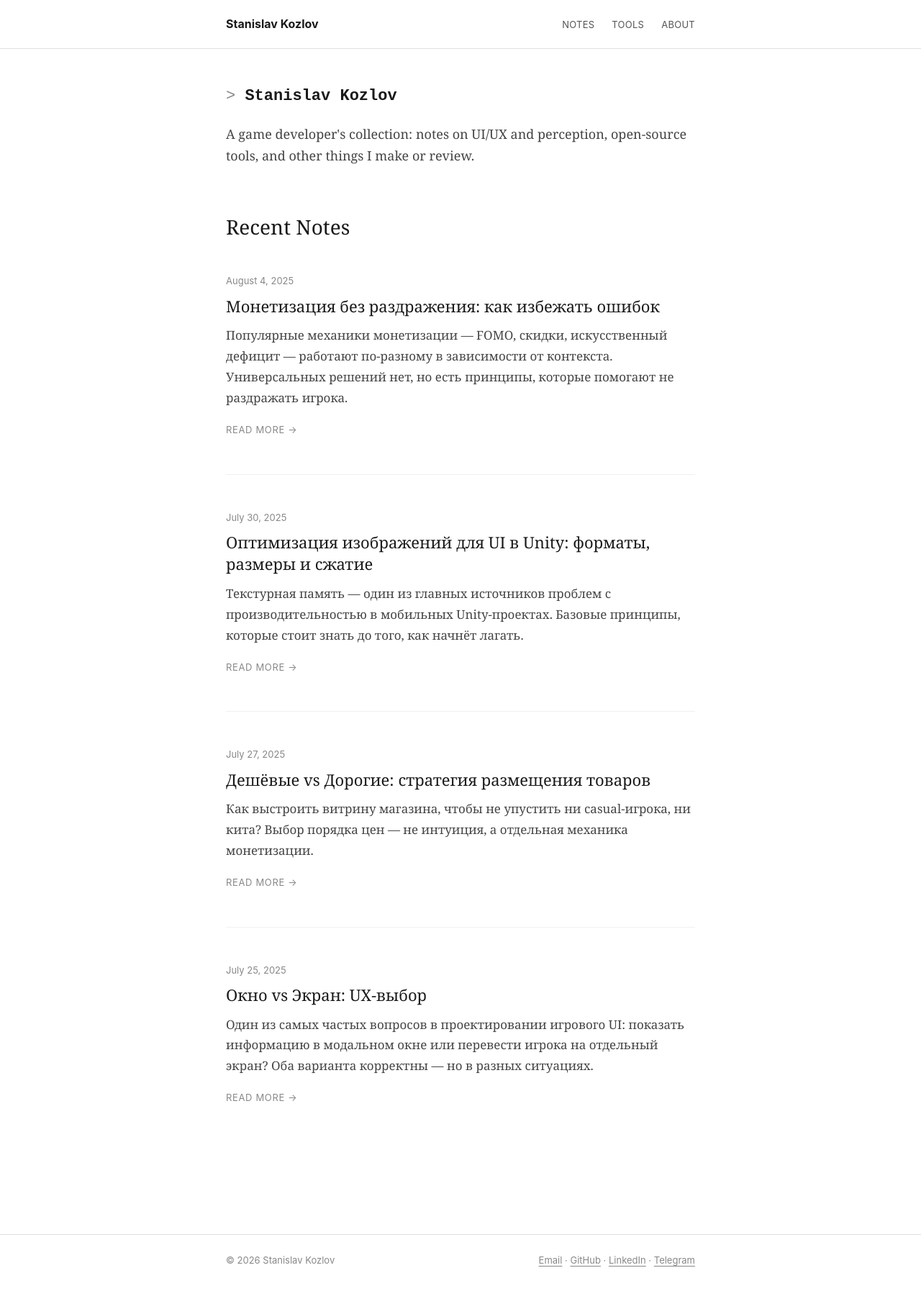
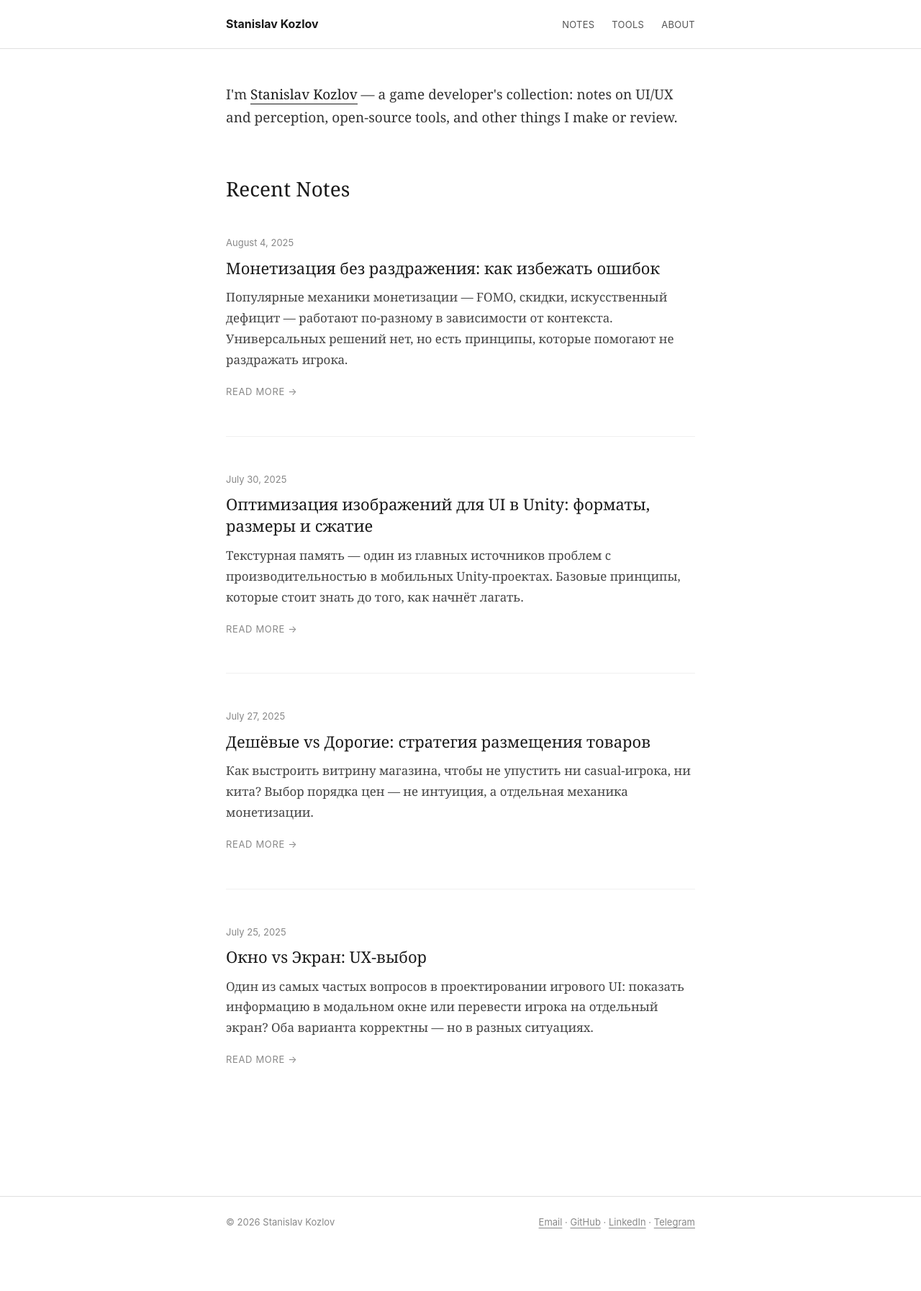
Before and after one commit to LLarean/llarean.github.io, a Jekyll site: the page built from index.html, in a window 1280 px wide. Shown: the whole page at 72% size. Built offline with Jekyll 4.4.1, drawn with Linux system fonts in a browser that asks for light colours; after the commit the page ends 1741 px from its top, so only the background shows below that.

Commit message:
Remove terminal intro

```diff
--- a/assets/css/style.css
+++ b/assets/css/style.css
@@ -250,43 +250,6 @@ h1.page-title {
 }
 .home-intro strong { font-weight: normal; color: #1a1a1a; border-bottom: 1px solid #1a1a1a; }
 
-.terminal-line {
-  font-family: 'Courier New', monospace;
-  font-size: 22px;
-  color: #1a1a1a;
-  margin-bottom: 20px;
-  display: flex;
-  align-items: baseline;
-}
-
-.terminal-prompt {
-  color: #888;
-  user-select: none;
-}
-
-.terminal-text {
-  font-weight: 700;
-}
-
-.terminal-cursor {
-  color: #1a1a1a;
-  animation: blink 1.1s step-start infinite;
-  margin-left: 2px;
-  font-weight: normal;
-}
-
-@keyframes blink {
-  0%, 100% { opacity: 1; }
-  50% { opacity: 0; }
-}
-
-.terminal-desc {
-  font-family: Georgia, 'Times New Roman', serif;
-  font-size: 18px;
-  color: #444;
-  margin-bottom: 0;
-}
-
 /* Responsive */
 @media (max-width: 600px) {
   body { font-size: 16px; }
--- a/index.html
+++ b/index.html
@@ -4,8 +4,7 @@ title: Home
 ---
 
 <div class="home-intro">
-  <p class="terminal-line"><span class="terminal-prompt">&gt;&nbsp;</span><span class="terminal-text">Stanislav Kozlov</span><span class="terminal-cursor">█</span></p>
-  <p class="terminal-desc">A game developer's collection: notes on UI/UX and perception, open-source tools, and other things I make or review.</p>
+  <p>I'm <strong>Stanislav Kozlov</strong> — a game developer's collection: notes on UI/UX and perception, open-source tools, and other things I make or review.</p>
 </div>
 
 <h1 class="page-title">Recent Notes</h1>
```
